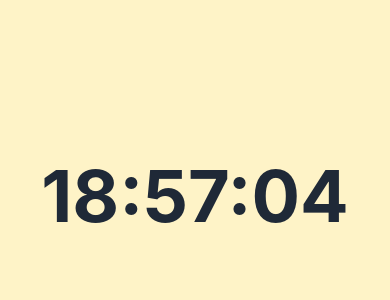
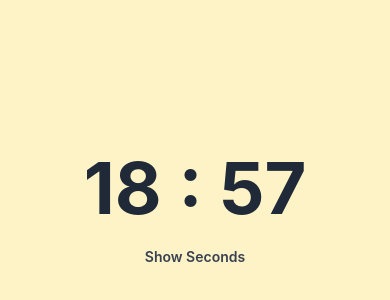
Before and after one commit to wujiaan2022/big-clock-reactnative-nativewind, a React Native app: screen / in a window 390 px wide. Shown: the part 226-526 px from the top of the page. Built offline with nearby package versions, Linux system fonts and the light colour scheme.

Commit message:
created seconds toggle button to show and hide seconds

```diff
--- a/App.tsx
+++ b/App.tsx
@@ -1,50 +1,28 @@
-import { useEffect, useState } from 'react';
-import { View, Text, Dimensions } from 'react-native';
-
+import { View } from 'react-native';
 import './global.css';
 
-export default function App() {
-  const [time, setTime] = useState<string>('');
-  const [isLandscape, setIsLandscape] = useState<boolean>(false);
+import DisplayClock from 'components/DisplayClock';
+import SecondsToggle from 'components/SecondsToggle';
+import useToggle from 'hooks/useToggle';
+import useOrientation from 'hooks/useOrientation';
 
-  // Update time every second
-  useEffect(() => {
-    const updateClock = () => {
-      const now = new Date();
-      const hours = now.getHours().toString().padStart(2, '0');
-      const minutes = now.getMinutes().toString().padStart(2, '0');
-      const seconds = now.getSeconds().toString().padStart(2, '0');
-      setTime(`${hours}:${minutes}:${seconds}`);
-    };
-
-    updateClock();
-    const interval = setInterval(updateClock, 1000);
-    return () => clearInterval(interval);
-  }, []);
-
-  // Detect screen orientation change
-  useEffect(() => {
-    const onChange = () => {
-      const { width, height } = Dimensions.get('window');
-      const landscape = width > height;
-      setIsLandscape(landscape);
-      console.log('Orientation changed:', landscape ? 'Landscape' : 'Portrait');
-    };
-
-    const subscription = Dimensions.addEventListener('change', onChange);
-    onChange(); // run once
-
-    return () => {
-      subscription.remove();
-    };
-  }, []);
+const App = () => {
+  const [showSeconds, , toggleShowSeconds] = useToggle();
+  const isLandscape = useOrientation();
 
   return (
     <View
       className={`flex-1 items-center justify-center bg-amber-100 ${
         isLandscape ? 'flex-row' : 'flex-col'
       }`}>
-      <Text className="px-4 py-2 text-7xl font-bold text-gray-800">{time}</Text>
+      <View>
+        <DisplayClock showSeconds={showSeconds} />
+      </View>
+      <View>
+        <SecondsToggle showSeconds={showSeconds} toggleShowSeconds={toggleShowSeconds} />
+      </View>
     </View>
   );
-}
+};
+
+export default App;
--- a/components/Container.tsx
+++ /dev/null
@@ -1,9 +0,0 @@
-import { SafeAreaView } from 'react-native';
-
-export const Container = ({ children }: { children: React.ReactNode }) => {
-  return <SafeAreaView className={styles.container}>{children}</SafeAreaView>;
-};
-
-const styles = {
-  container: 'flex flex-1 m-6',
-};
--- /dev/null
+++ b/components/DisplayClock.tsx
@@ -0,0 +1,33 @@
+import useToggle from 'hooks/useToggle';
+import { useEffect, useState } from 'react';
+import { View, Text } from 'react-native';
+
+type Props = { showSeconds: boolean };
+
+const DisplayClock = ({ showSeconds }: Props) => {
+  const [time, setTime] = useState<string>('');
+
+  useEffect(() => {
+    const fetchTime = () => {
+      const now = new Date();
+      const hours = now.getHours().toString().padStart(2, '0');
+      const minutes = now.getMinutes().toString().padStart(2, '0');
+      const seconds = now.getSeconds().toString().padStart(2, '0');
+      const secondsFormat = () => (showSeconds ? ` : ${seconds}` : '');
+
+      setTime(`${hours} : ${minutes}${secondsFormat()}`);
+    };
+
+    fetchTime();
+    const interval = setInterval(fetchTime, 1000);
+    return () => clearInterval(interval);
+  }, [showSeconds]);
+
+  return (
+    <View>
+      <Text className="px-4 py-6 text-7xl font-bold text-gray-800">{time}</Text>
+    </View>
+  );
+};
+
+export default DisplayClock;
--- a/components/EditScreenInfo.tsx
+++ /dev/null
@@ -1,29 +0,0 @@
-import { Text, View } from 'react-native';
-
-export const EditScreenInfo = ({ path }: { path: string }) => {
-  const title = 'Open up the code for this screen:';
-  const description =
-    'Change any of the text, save the file, and your app will automatically update.';
-
-  return (
-    <View>
-      <View className={styles.getStartedContainer}>
-        <Text className={styles.getStartedText}>{title}</Text>
-        <View className={styles.codeHighlightContainer + styles.homeScreenFilename}>
-          <Text>{path}</Text>
-        </View>
-        <Text className={styles.getStartedText}>{description}</Text>
-      </View>
-    </View>
-  );
-};
-
-const styles = {
-  codeHighlightContainer: `rounded-md px-1`,
-  getStartedContainer: `items-center mx-12`,
-  getStartedText: `text-lg leading-6 text-center`,
-  helpContainer: `items-center mx-5 mt-4`,
-  helpLink: `py-4`,
-  helpLinkText: `text-center`,
-  homeScreenFilename: `my-2`,
-};
--- a/components/ScreenContent.tsx
+++ /dev/null
@@ -1,25 +0,0 @@
-import { Text, View } from 'react-native';
-
-import { EditScreenInfo } from './EditScreenInfo';
-
-type ScreenContentProps = {
-  title: string;
-  path: string;
-  children?: React.ReactNode;
-};
-
-export const ScreenContent = ({ title, path, children }: ScreenContentProps) => {
-  return (
-    <View className={styles.container}>
-      <Text className={styles.title}>{title}</Text>
-      <View className={styles.separator} />
-      <EditScreenInfo path={path} />
-      {children}
-    </View>
-  );
-};
-const styles = {
-  container: `items-center flex-1 justify-center`,
-  separator: `h-[1px] my-7 w-4/5 bg-gray-200`,
-  title: `text-xl font-bold`,
-};
--- /dev/null
+++ b/components/SecondsToggle.tsx
@@ -0,0 +1,20 @@
+// SecondsToggle.tsx
+import useToggle from 'hooks/useToggle';
+import { Pressable, Text } from 'react-native';
+
+type Props = {
+  showSeconds: boolean;
+  toggleShowSeconds: () => void;
+};
+
+const SecondsToggle = ({ showSeconds, toggleShowSeconds }: Props) => {
+  return (
+    <Pressable onPress={toggleShowSeconds}>
+      <Text className="font-semibold text-gray-700">
+        {showSeconds ? 'Hide Seconds' : 'Show Seconds'}
+      </Text>
+    </Pressable>
+  );
+};
+
+export default SecondsToggle;
--- /dev/null
+++ b/hooks/useOrientation.tsx
@@ -0,0 +1,23 @@
+import { useState, useEffect } from 'react';
+import { Dimensions } from 'react-native';
+
+const useOrientation = () => {
+  const [isLandscape, setIsLandscape] = useState<boolean>(false);
+
+  useEffect(() => {
+    const onChange = () => {
+      const { width, height } = Dimensions.get('window');
+      const landscape = width > height;
+      setIsLandscape(landscape);
+      console.log('Orientation changed to:', landscape ? 'Landscape' : 'Portrait');
+    };
+
+    const subscription = Dimensions.addEventListener('change', onChange);
+    onChange();
+    return () => subscription.remove();
+  }, []);
+
+  return isLandscape;
+};
+
+export default useOrientation;
--- /dev/null
+++ b/hooks/useToggle.tsx
@@ -0,0 +1,13 @@
+// useToggle.tsx
+import { useState } from "react";
+
+const useToggle = () => {
+    const [state, setState] = useState<boolean>(false);
+    const handlePress = () => {
+        setState(prev => !prev)
+    }
+
+    return [state, setState, handlePress] as const
+}
+
+export default useToggle
```
